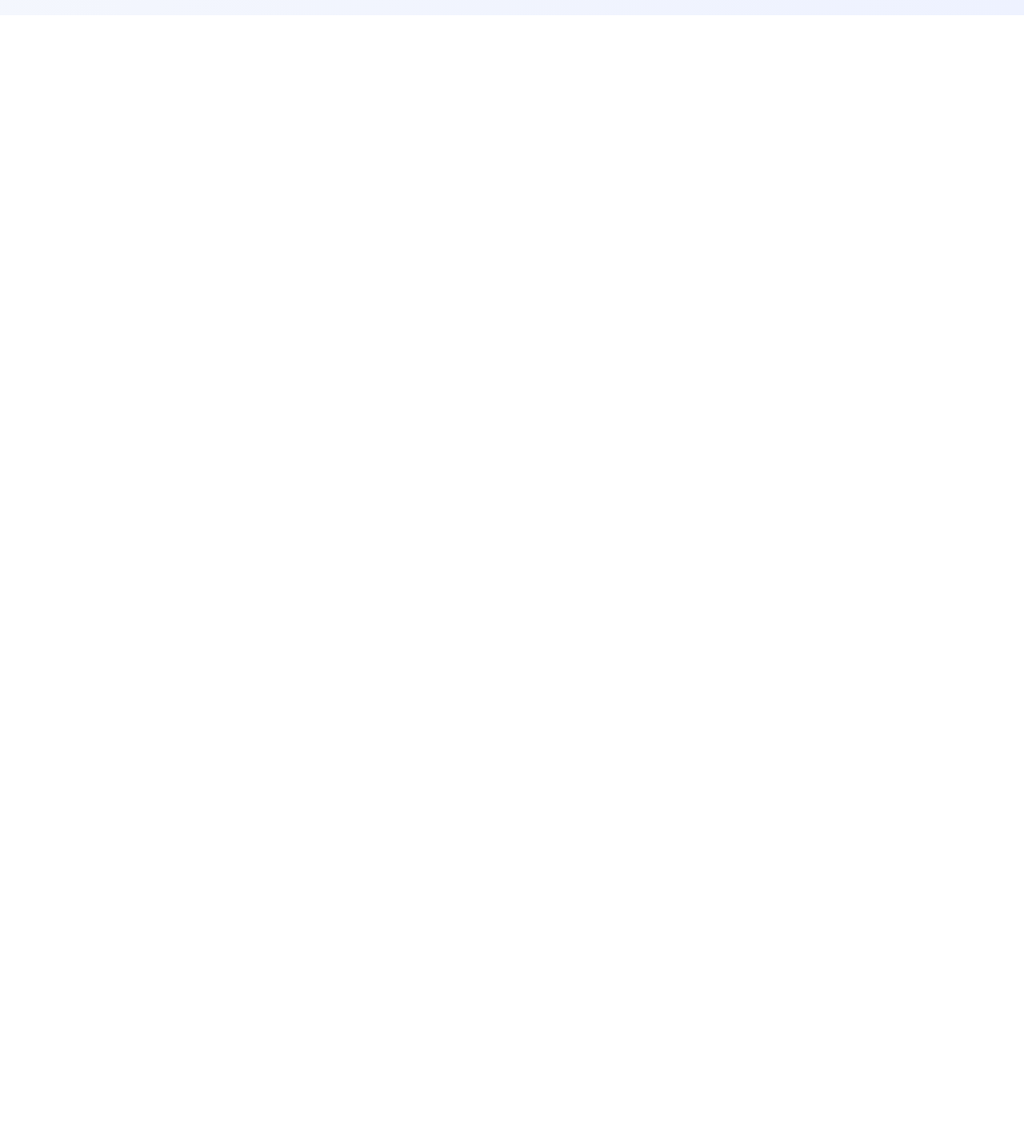
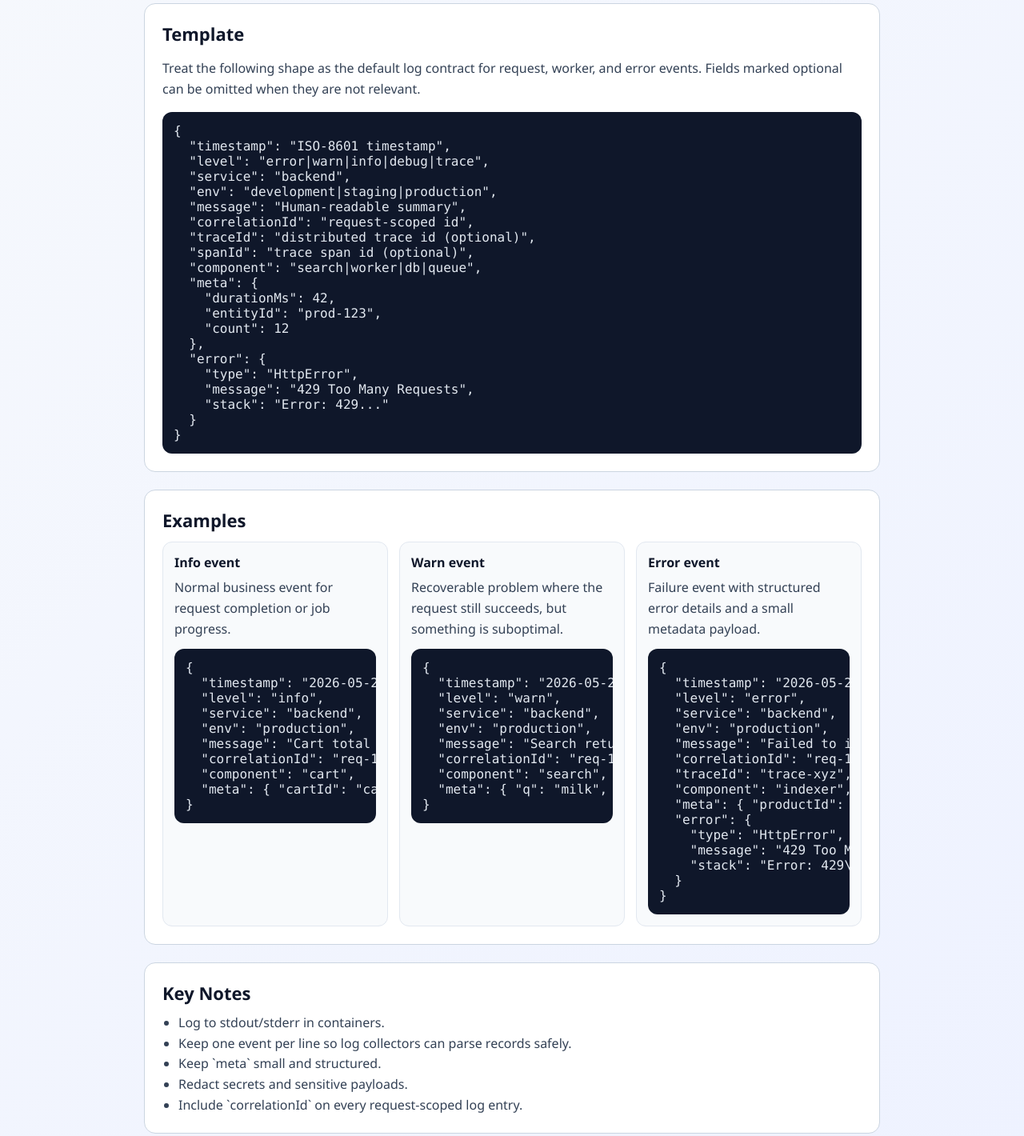
Before and after one commit to Dankoss-Organization/backend-for-shop-comparison-platform, a website: page docs/logging.html in a window 1280 px wide. Shown: the part 918-2338 px from the top of the page at 80% size. Before the commit the page ends 937 px from the top, so only its background shows below. Drawn offline with Linux system fonts and the light colour scheme.

Commit message:
docs(logging): expand log format template and examplesdocs(logging): expand log format template and examples

```diff
--- a/docs/logging.html
+++ b/docs/logging.html
@@ -20,6 +20,25 @@
       ul { margin: 10px 0 0; padding-left: 20px; }
       pre { margin: 12px 0 0; padding: 14px; border-radius: 12px; background: #0f172a; color: #e2e8f0; overflow-x: auto; }
       code, pre { font-family: Consolas, "Courier New", monospace; }
+      .example-grid {
+        display: grid;
+        grid-template-columns: repeat(auto-fit, minmax(260px, 1fr));
+        gap: 14px;
+        margin-top: 12px;
+      }
+      .example {
+        border: 1px solid #e2e8f0;
+        border-radius: 12px;
+        background: #f8fafc;
+        padding: 14px;
+      }
+      .example h3 {
+        margin: 0 0 8px;
+        font-size: 16px;
+      }
+      .example p {
+        margin: 0 0 10px;
+      }
     </style>
   </head>
   <body>
@@ -39,6 +58,10 @@
 
       <section class="panel">
         <h2>Recommended Schema</h2>
+        <p>
+          Use single-line JSON objects in production. The example below shows the standard fields that should be
+          present when they are available.
+        </p>
         <pre><code>{
   "timestamp": "2026-05-26T12:34:56.789Z",
   "level": "info",
@@ -46,17 +69,111 @@
   "env": "production",
   "message": "Product search executed",
   "correlationId": "req-123",
+  "traceId": "trace-abc",
+  "spanId": "span-001",
   "component": "search",
-  "meta": { "q": "apple", "limit": 20, "durationMs": 42 }
+  "meta": {
+    "q": "apple",
+    "limit": 20,
+    "durationMs": 42,
+    "results": 12
+  }
 }</code></pre>
+      </section>
+
+      <section class="panel">
+        <h2>Template</h2>
+        <p>
+          Treat the following shape as the default log contract for request, worker, and error events.
+          Fields marked optional can be omitted when they are not relevant.
+        </p>
+        <pre><code>{
+  "timestamp": "ISO-8601 timestamp",
+  "level": "error|warn|info|debug|trace",
+  "service": "backend",
+  "env": "development|staging|production",
+  "message": "Human-readable summary",
+  "correlationId": "request-scoped id",
+  "traceId": "distributed trace id (optional)",
+  "spanId": "trace span id (optional)",
+  "component": "search|worker|db|queue",
+  "meta": {
+    "durationMs": 42,
+    "entityId": "prod-123",
+    "count": 12
+  },
+  "error": {
+    "type": "HttpError",
+    "message": "429 Too Many Requests",
+    "stack": "Error: 429..."
+  }
+}</code></pre>
+      </section>
+
+      <section class="panel">
+        <h2>Examples</h2>
+        <div class="example-grid">
+          <article class="example">
+            <h3>Info event</h3>
+            <p>Normal business event for request completion or job progress.</p>
+            <pre><code>{
+  "timestamp": "2026-05-26T12:34:56.789Z",
+  "level": "info",
+  "service": "backend",
+  "env": "production",
+  "message": "Cart total recalculated",
+  "correlationId": "req-123",
+  "component": "cart",
+  "meta": { "cartId": "cart-45", "items": 3, "durationMs": 18 }
+}</code></pre>
+          </article>
+
+          <article class="example">
+            <h3>Warn event</h3>
+            <p>Recoverable problem where the request still succeeds, but something is suboptimal.</p>
+            <pre><code>{
+  "timestamp": "2026-05-26T12:35:12.004Z",
+  "level": "warn",
+  "service": "backend",
+  "env": "production",
+  "message": "Search returned partial results",
+  "correlationId": "req-124",
+  "component": "search",
+  "meta": { "q": "milk", "fallbackUsed": true, "durationMs": 91 }
+}</code></pre>
+          </article>
+
+          <article class="example">
+            <h3>Error event</h3>
+            <p>Failure event with structured error details and a small metadata payload.</p>
+            <pre><code>{
+  "timestamp": "2026-05-26T12:35:01.123Z",
+  "level": "error",
+  "service": "backend",
+  "env": "production",
+  "message": "Failed to index product",
+  "correlationId": "req-125",
+  "traceId": "trace-xyz",
+  "component": "indexer",
+  "meta": { "productId": "prod-123", "attempt": 2 },
+  "error": {
+    "type": "HttpError",
+    "message": "429 Too Many Requests",
+    "stack": "Error: 429\n at ..."
+  }
+}</code></pre>
+          </article>
+        </div>
       </section>
 
       <section class="panel">
         <h2>Key Notes</h2>
         <ul>
           <li>Log to stdout/stderr in containers.</li>
+          <li>Keep one event per line so log collectors can parse records safely.</li>
           <li>Keep `meta` small and structured.</li>
           <li>Redact secrets and sensitive payloads.</li>
+          <li>Include `correlationId` on every request-scoped log entry.</li>
         </ul>
       </section>
     </main>
```
Also changed, not shown: docs/logging.md (+102 -35 lines).
